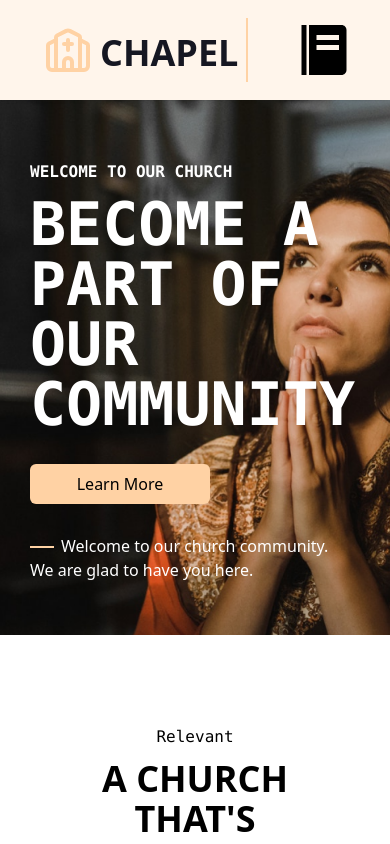
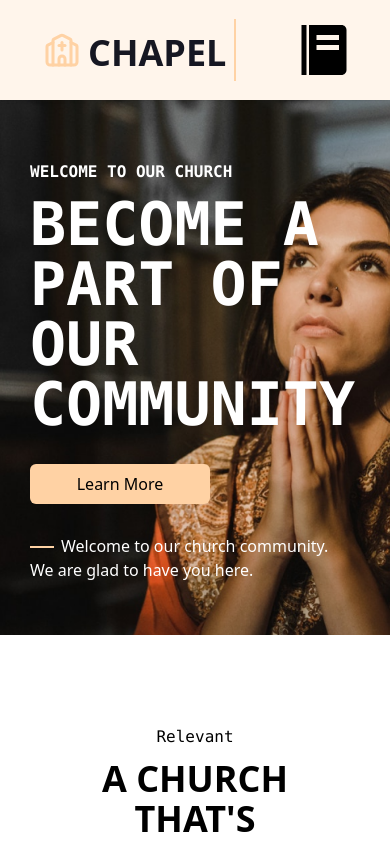
Before and after one commit to AsemaniJoshua/CHURCH_MANAGEMENT_SYSTEM, a React (Vite) app: page / in a window 390 px wide. Shown: the top 844 px of the page. Built offline with nearby package versions, Linux system fonts and the light colour scheme.

Commit message:
Trying to resolve navbar issues

```diff
--- a/src/Components/Navbar.jsx
+++ b/src/Components/Navbar.jsx
@@ -41,11 +41,11 @@ function Navbar() {
     <>
 
         {/*  Header */}
-    <header className="lg:flex lg:flex-row lg:justify-around lg:items-center lg:p-9 lg:bg-[#FFF5EB] lg:shadow-sm max-h-[100px] md:flex md:flex-row md:justify-between md:items-center md:p-9 md:bg-[#FFF5EB] md:shadow-sm flex flex-row justify-between items-center p-9 bg-[#FFF5EB] shadow-sm fixed top-0 left-0 w-full z-100">
+    <header className="lg:flex lg:flex-row lg:justify-around lg:items-center lg:p-9 lg:bg-[#FFF5EB] lg:shadow-sm max-h-[100px] md:flex md:flex-row md:justify-between md:items-center md:p-9 md:bg-[#FFF5EB] md:shadow-sm flex flex-row justify-between items-center p-9 bg-[#FFF5EB] shadow-sm fixed top-0 left-0 z-100 min-w-[100%]">
 
         {/* Logo */}
-        <div className="lg:flex lg:flex-row lg:justify-center lg:items-center lg:gap-2 lg:p-9 lg:border-r-2 lg:border-[#FFD2A4] lg:max-h-[100px] md:flex md:flex-row md:justify-between md:items-center md:gap-2 md:p-9 md:border-r-2 md:border-[#FFD2A4] md:max-h-[100px] flex flex-row justify-between items-center gap-2 p-2 border-r-2 border-[#FFD2A4] max-h-[100px] max-w-[100%]">
-            <LuChurch className="lg:text-7xl md:text-7xl text-5xl text-[#FFD2A4]" />
+        <div className="lg:flex lg:flex-row lg:justify-center lg:items-center lg:gap-2 lg:p-9 lg:border-r-2 lg:border-[#FFD2A4] lg:max-h-[100px] md:flex md:flex-row md:justify-center md:items-center md:gap-2 md:p-9 md:border-r-2 md:border-[#FFD2A4] md:max-h-[100px] flex flex-row justify-center items-center gap-2 p-2 border-r-2 border-[#FFD2A4] max-h-[100px]">
+            <LuChurch className="lg:text-7xl md:text-7xl text-4xl text-[#FFD2A4]" />
             <h1 className="lg:text-5xl md:text-5xl text-4xl font-bold text-[#161722] lg:mt-2.5 md:mt-2 mt-1.5">CHAPEL</h1>
         </div>
 
```
